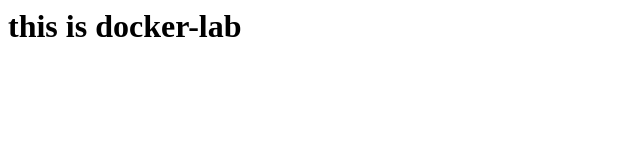
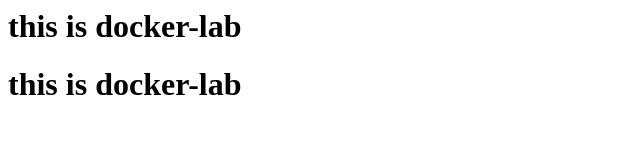
Before and after one commit to jyothsna1991/static, a plain HTML site: page index.html in a window 1280 px wide. Shown: the whole page, without its empty margins (0-640 px from the left). Drawn offline with Linux system fonts and the light colour scheme.

Commit message:
update index.html

```diff
--- a/index.html
+++ b/index.html
@@ -1 +1,2 @@
 <h1>this is docker-lab</h1>
+<h1>this is docker-lab</h1>
```
